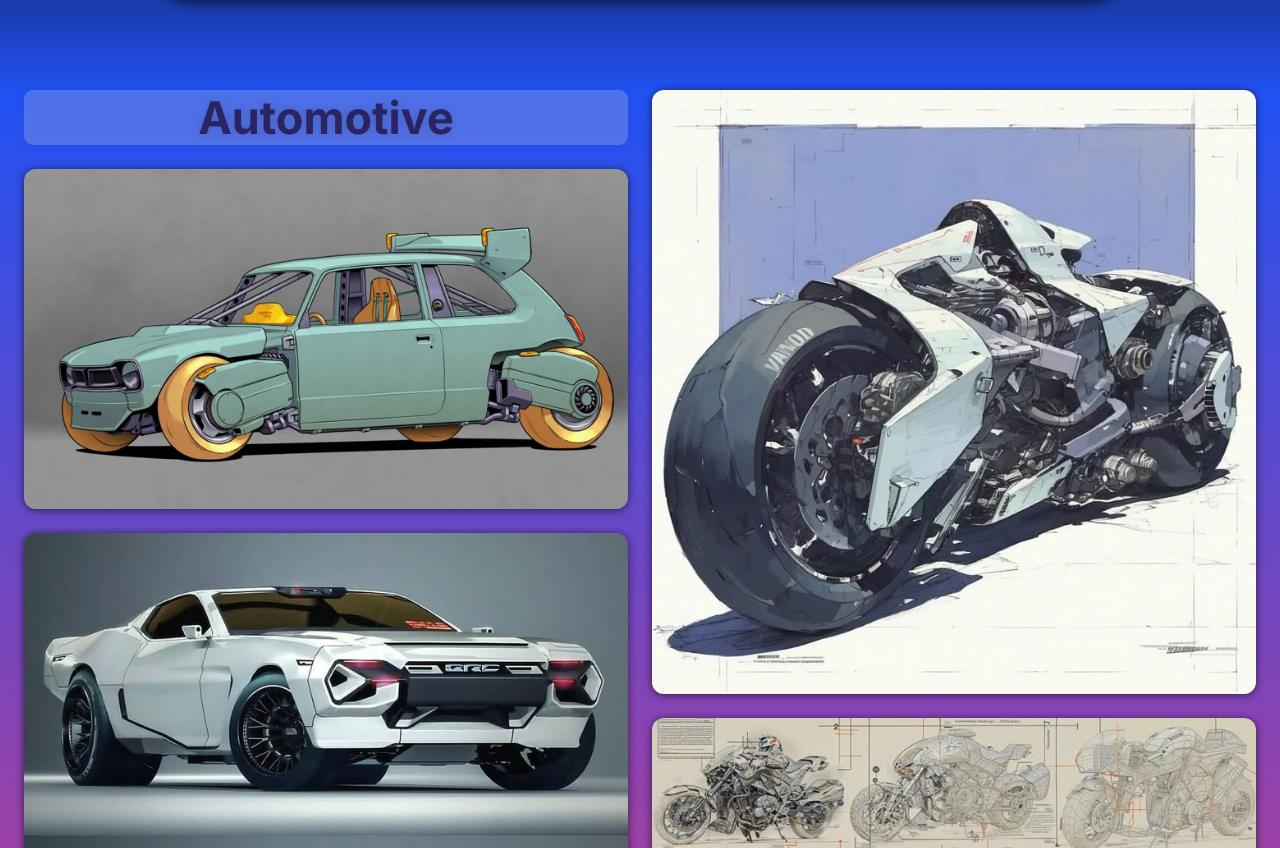
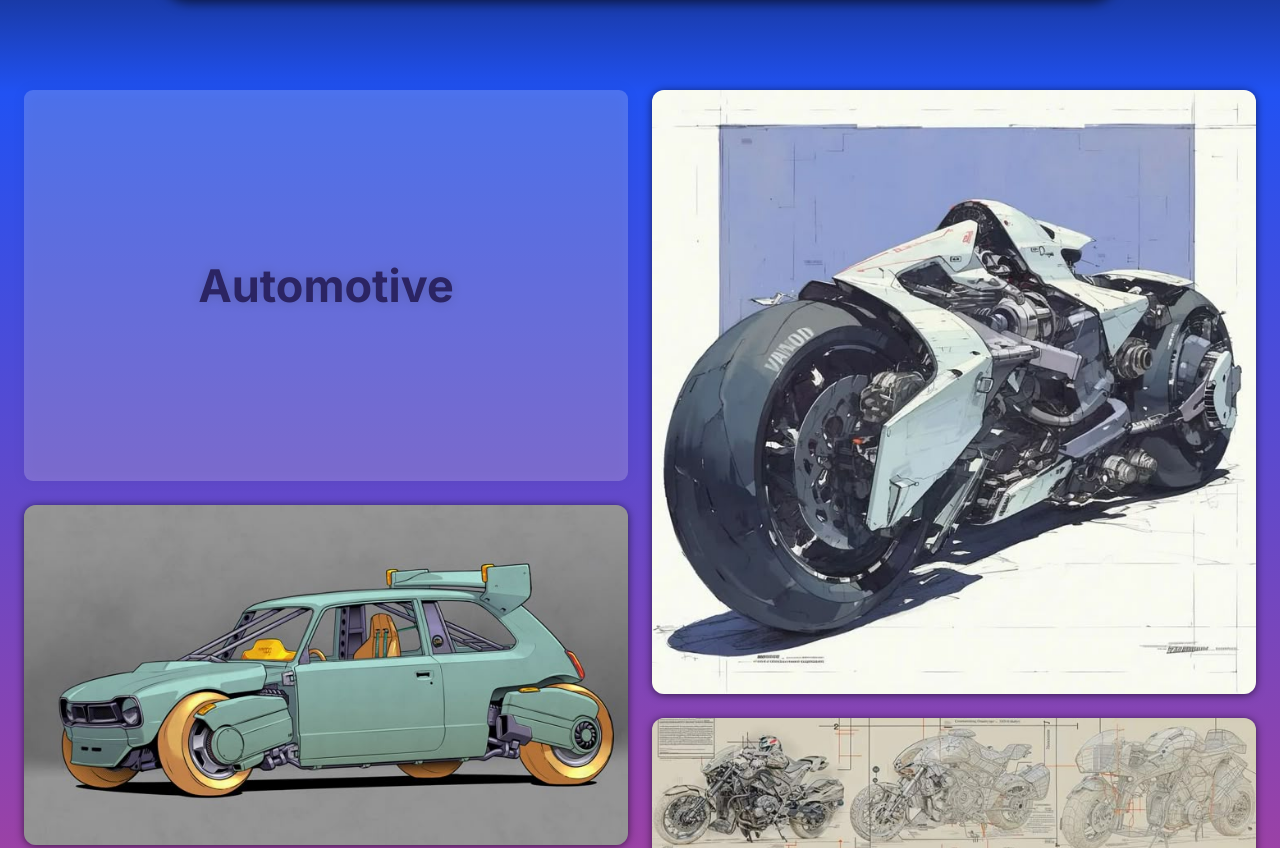
Before and after one commit to huaducdat/MyPortfolio, a plain HTML site: page index.html in a window 1280 px wide. Shown: the part 4628-5476 px from the top of the page. Drawn offline with nearby package versions, Linux system fonts and the light colour scheme; files whose address does not match are found by name.

Commit message:
change layout

```diff
--- a/css/index0/show-case-2.css
+++ b/css/index0/show-case-2.css
@@ -29,13 +29,30 @@
     margin-bottom: 69px;
 }
 
+#setSize1 {
+    width: 100%;
+    /* min-height: 1400px !important; */
+    /* height: 100% !important; */
+
+}
+
+#setSize2 {
+    width: 100%;
+    /* height: 3570px; */
+    margin-top: 60px;
+    margin-bottom: 90px;
+    /* height: 100% !important; */
+}
+
+
 .showbox2 {
     /* background: white; */
     display: flex;
     padding: 24px;
     justify-content: center;
-    align-items: start;
+    align-items: stretch;
     gap: 24px;
+    height: 100% !important;
 }
 
 
@@ -47,7 +64,7 @@
     align-items: center;
     flex-direction: column;
     width: 50%;
-    height: 100%;
+    /* height: 100% !important; */
     gap: 24px;
     padding: 0;
 }
@@ -56,11 +73,13 @@
     background-color: rgba(255, 255, 255, 0.2);
     filter: drop-shadow(0 0 6px rgba(0, 0, 0, 0.3));
 }
+
 .txtColor1 {
     color: #2B2463;
     /* width: 100%;
     height: 396px !important; */
 }
+
 .txtColor2 {
     color: #82511F;
     /* width: 100%;
@@ -78,21 +97,8 @@
     font-size: 3rem;
     /* backdrop-filter: blur(9px); */
     width: 100%;
-    height: 100%;
+    height: 100% !important;
     padding: 0;
-}
-
-#setSize1 {
-    width: 100%;
-    /* min-height: 1400px !important; */
-
-}
-
-#setSize2 {
-    width: 100%;
-    /* height: 3570px; */
-    margin-top: 60px;
-    margin-bottom: 90px;
 }
 
 
```
